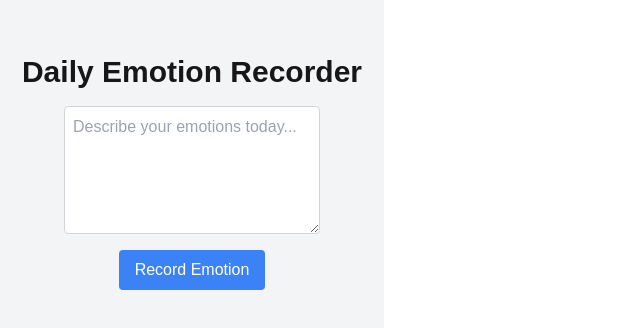
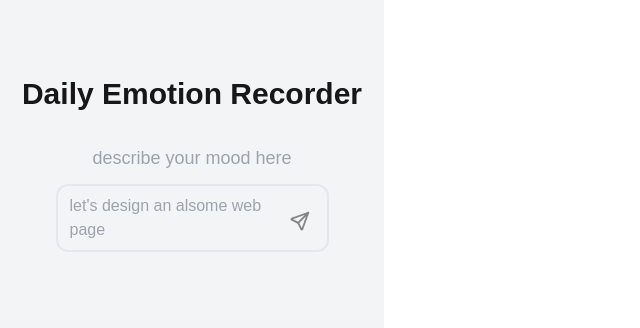
Before and after one commit to MurphyYue/emotion-tracker, a Next.js app: page / in a window 1280 px wide. Shown: the part 228-556 px from the top of the page, without its empty margins (0-640 px from the left). Built offline with nearby package versions, Linux system fonts and the light colour scheme.

Commit message:
improve chat component

```diff
--- a/app/components/Chat.tsx
+++ b/app/components/Chat.tsx
@@ -15,7 +15,7 @@ const Chat: React.FC<ChatProps> = () => {
         {/* if no message, show the welcome text */}
         {chatMessages.length === 0 && (
           <div className="w-full h-full flex justify-center items-center">
-            <div className='text-center text-lg text-gray-400'>Welcome to the AI4Work chatbot, start design your web page now!</div>
+            <div className='text-center text-lg text-gray-400'>describe your mood here</div>
           </div>
         )}
         <ChatMessages />
--- a/app/components/chat/chat-helpers.ts
+++ b/app/components/chat/chat-helpers.ts
@@ -116,9 +116,10 @@ export const fetchChatResponse = async (
   setIsGenerating: React.Dispatch<React.SetStateAction<boolean>>,
   setChatMessages: React.Dispatch<React.SetStateAction<ChatMessageContent[]>>
 ) => {
+  console.log(process.env.NEXT_PUBLIC_OPENAI_API_KEY)
   const myHeaders = new Headers();
   myHeaders.append("Accept", "application/json");
-  myHeaders.append("Authorization", `Bearer ${import.meta.env.VITE_OPENAI_API_KEY}`);
+  myHeaders.append("Authorization", `Bearer ${process.env.NEXT_PUBLIC_OPENAI_API_KEY}`);
   myHeaders.append("User-Agent", "Apifox/1.0.0 (https://apifox.com)");
   myHeaders.append("Content-Type", "application/json");
 
--- a/app/components/chat/chat-input.tsx
+++ b/app/components/chat/chat-input.tsx
@@ -4,7 +4,7 @@ import { TextareaAutosize } from "@/ui/textarea-autosize";
 import { cn } from "@/lib/utils";
 import { ChatbotUIContext } from "@/context";
 import { useContext } from "react";
-import { useChatHandler } from './chat-hooks/use-chat-handler';
+import { useChatHandler } from './use-chat-handler';
 
 const ChatInput: React.FC = () => {
   const { chatMessages, isGenerating, userInput, setUserInput } = useContext(ChatbotUIContext);
--- a/app/components/chat/use-chat-handler.tsx
+++ b/app/components/chat/use-chat-handler.tsx
@@ -1,11 +1,22 @@
-import { useContext } from 'react';
-import { ChatbotUIContext } from '@/context';
-import { validateChatSettings, createTempMessages, handleHostedChat } from "./chat-helpers";
+import { useContext } from "react";
+import { ChatbotUIContext } from "@/context";
+import {
+  validateChatSettings,
+  createTempMessages,
+  handleHostedChat,
+} from "./chat-helpers";
 import { ChatMessageContent } from "@/types/chat-message";
 import { ChatPayload } from "@/types/chat";
 
 export const useChatHandler = () => {
-  const { setChatMessages, setIsGenerating, abortController, setAbortController, setUserInput } = useContext(ChatbotUIContext);
+  const {
+    setChatMessages,
+    chatSettings,
+    setIsGenerating,
+    abortController,
+    setAbortController,
+    setUserInput,
+  } = useContext(ChatbotUIContext);
   const handleStopMessage = () => {
     if (abortController) {
       abortController.abort();
@@ -24,7 +35,7 @@ export const useChatHandler = () => {
       const newAbortController = new AbortController();
       setAbortController(newAbortController);
       !isRegeneration && validateChatSettings(messageContent);
-      const newMessageContent = chatMessages.length !== 0 ? messageContent : messageContent + ' and use "Component" as the function name.';
+      const newMessageContent = messageContent;
       const { tempUserChatMessage, tempAssistantChatMessage } =
         createTempMessages(
           newMessageContent,
@@ -32,11 +43,18 @@ export const useChatHandler = () => {
           isRegeneration, // isRegeneration defalut value
           setChatMessages
         );
-      let payload: ChatPayload = {
-        chatMessages: isRegeneration
-          ? [...chatMessages]
-          : [...chatMessages, tempUserChatMessage],
-      };
+
+      let payload: ChatPayload;
+      if (chatSettings !== null) {
+        payload = {
+          chatSettings: chatSettings,
+          chatMessages: isRegeneration
+            ? [...chatMessages]
+            : [...chatMessages, tempUserChatMessage],
+        };
+      } else {
+        return;
+      }
       console.log("payload", payload);
       const generatedText = await handleHostedChat(
         payload,
@@ -46,29 +64,15 @@ export const useChatHandler = () => {
         setIsGenerating,
         setChatMessages
       );
-      setIsGenerating(false)
+      setIsGenerating(false);
     } catch (error) {
       console.error(error);
       setIsGenerating(false);
       setUserInput(startInput);
     }
   };
-  const resendMessage = async (
-    chatMessages: ChatMessageContent[],
-  ) => {
-    const len = chatMessages.length;
-    const newChatMessages: ChatMessageContent[] = chatMessages.map((messageItem ,index) => {
-      if (index === len - 2) {
-        const newContent = messageItem.message.content;
-        messageItem.message.content = newContent + ' and use "Component" as the function name.';
-      }
-      return messageItem;
-    });
-    handleSendMessage('', newChatMessages, true);
-  }
   return {
     handleSendMessage,
     handleStopMessage,
-    resendMessage
-  }
-}
+  };
+};
--- a/app/components/utility/global-state.tsx
+++ b/app/components/utility/global-state.tsx
@@ -6,7 +6,7 @@ import { ChatbotUIContext } from "@/context";
 interface GlobalStateProps {
   children: React.ReactNode;
 }
-const prompt = "";
+const prompt = "You are a psychologist who can analyze users 'emotions and give assessments of current emotions and suggestions for stabilizing them.";
 
 export const GlobalState: FC<GlobalStateProps> = ({ children }) => {
   const [chatMessages, setChatMessages] = useState<ChatMessageContent[]>([]);
--- a/app/page.tsx
+++ b/app/page.tsx
@@ -1,6 +1,9 @@
 "use client";
 
 import { useState } from "react";
+import { GlobalState } from "@/components/utility/global-state"
+import Chat from "@/components/Chat"
+
 
 export default function Home() {
   const [emotion, setEmotion] = useState("");
@@ -14,20 +17,9 @@ export default function Home() {
   return (
     <div className="flex flex-col items-center justify-center min-h-screen bg-gray-100 w-full h-full p-4">
       <h1 className="text-3xl font-bold mb-4">Daily Emotion Recorder</h1>
-      <form onSubmit={handleSubmit} className="flex flex-col items-center">
-        <textarea
-          value={emotion}
-          onChange={(e) => setEmotion(e.target.value)}
-          placeholder="Describe your emotions today..."
-          className="w-64 h-32 p-2 mb-4 border border-gray-300 rounded text-slate-950"
-        />
-        <button
-          type="submit"
-          className="px-4 py-2 bg-blue-500 text-white rounded hover:bg-blue-600"
-        >
-          Record Emotion
-        </button>
-      </form>
+      <GlobalState>
+      <Chat />
+    </GlobalState>
     </div>
   );
 }
--- a/next.config.mjs
+++ b/next.config.mjs
@@ -1,6 +1,6 @@
 /** @type {import('next').NextConfig} */
 const nextConfig = {
-  output: "export",
+  output: "export"
 };
 
 export default nextConfig;
```
Also changed, not shown: app/types/chat.ts (+5 -5 lines), 1 other file (tests, documents, lock files or other folders).
